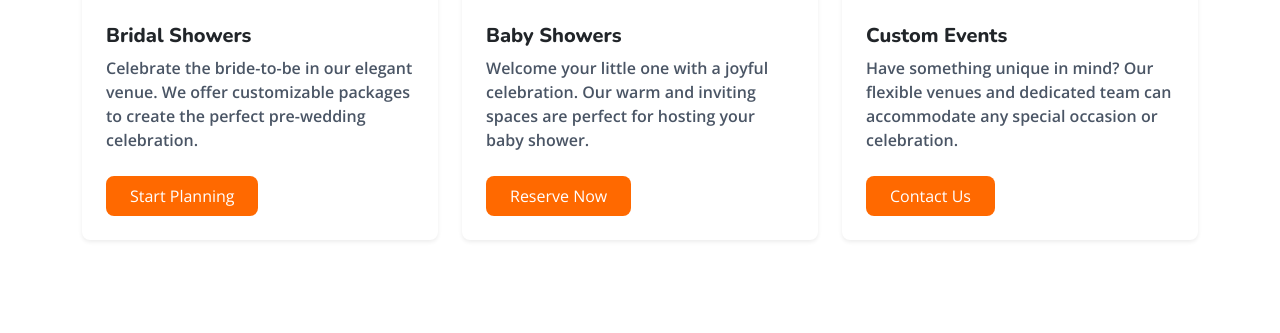
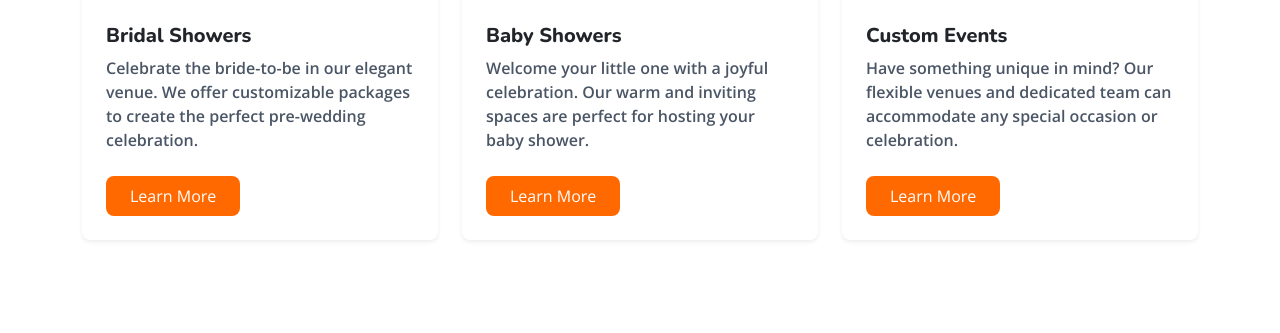
Before and after one commit to way-wise/foxbridge, a PHP site: page /events.php in a window 1280 px wide; the page is wider, and only the part inside the window is pictured. Shown: the part 1811-2144 px from the top of that part. Run offline with PHP 8.4, Linux system fonts and the light colour scheme; some libraries are stand-ins or nearby versions.

Commit message:
style: fix social events page design issues

```diff
--- a/events.php
+++ b/events.php
@@ -111,7 +111,7 @@
           <div class="p-6">
             <h3 class="text-xl font-bold mb-2">Corporate Events</h3>
             <p class="text-gray-600 mb-4">From team building activities to client appreciation events, we'll help you create an impressive corporate gathering in our professional setting.</p>
-            <a href="#" class="inline-block px-6 py-2 bg-orange-500 text-white rounded-lg hover:bg-orange-600 transition duration-200">Plan Your Event</a>
+            <a href="#" class="inline-block px-6 py-2 bg-orange-500 text-white rounded-lg hover:bg-orange-600 transition duration-200">Learn More</a>
           </div>
         </div>
 
@@ -129,7 +129,7 @@
           <div class="p-6">
             <h3 class="text-xl font-bold mb-2">Life Celebrations</h3>
             <p class="text-gray-600 mb-4">Whether it's a birthday, anniversary, baby shower or celebration of life - we'll help make your special moments truly memorable.</p>
-            <a href="#" class="inline-block px-6 py-2 bg-orange-500 text-white rounded-lg hover:bg-orange-600 transition duration-200">Book Now</a>
+            <a href="#" class="inline-block px-6 py-2 bg-orange-500 text-white rounded-lg hover:bg-orange-600 transition duration-200">Learn More</a>
           </div>
         </div>
 
@@ -138,7 +138,7 @@
           <div class="p-6">
             <h3 class="text-xl font-bold mb-2">Bridal Showers</h3>
             <p class="text-gray-600 mb-4">Celebrate the bride-to-be in our elegant venue. We offer customizable packages to create the perfect pre-wedding celebration.</p>
-            <a href="#" class="inline-block px-6 py-2 bg-orange-500 text-white rounded-lg hover:bg-orange-600 transition duration-200">Start Planning</a>
+            <a href="#" class="inline-block px-6 py-2 bg-orange-500 text-white rounded-lg hover:bg-orange-600 transition duration-200">Learn More</a>
           </div>
         </div>
 
@@ -147,7 +147,7 @@
           <div class="p-6">
             <h3 class="text-xl font-bold mb-2">Baby Showers</h3>
             <p class="text-gray-600 mb-4">Welcome your little one with a joyful celebration. Our warm and inviting spaces are perfect for hosting your baby shower.</p>
-            <a href="#" class="inline-block px-6 py-2 bg-orange-500 text-white rounded-lg hover:bg-orange-600 transition duration-200">Reserve Now</a>
+            <a href="#" class="inline-block px-6 py-2 bg-orange-500 text-white rounded-lg hover:bg-orange-600 transition duration-200">Learn More</a>
           </div>
         </div>
 
@@ -156,7 +156,7 @@
           <div class="p-6">
             <h3 class="text-xl font-bold mb-2">Custom Events</h3>
             <p class="text-gray-600 mb-4">Have something unique in mind? Our flexible venues and dedicated team can accommodate any special occasion or celebration.</p>
-            <a href="#" class="inline-block px-6 py-2 bg-orange-500 text-white rounded-lg hover:bg-orange-600 transition duration-200">Contact Us</a>
+            <a href="#" class="inline-block px-6 py-2 bg-orange-500 text-white rounded-lg hover:bg-orange-600 transition duration-200">Learn More</a>
           </div>
         </div>
       </div>
```
